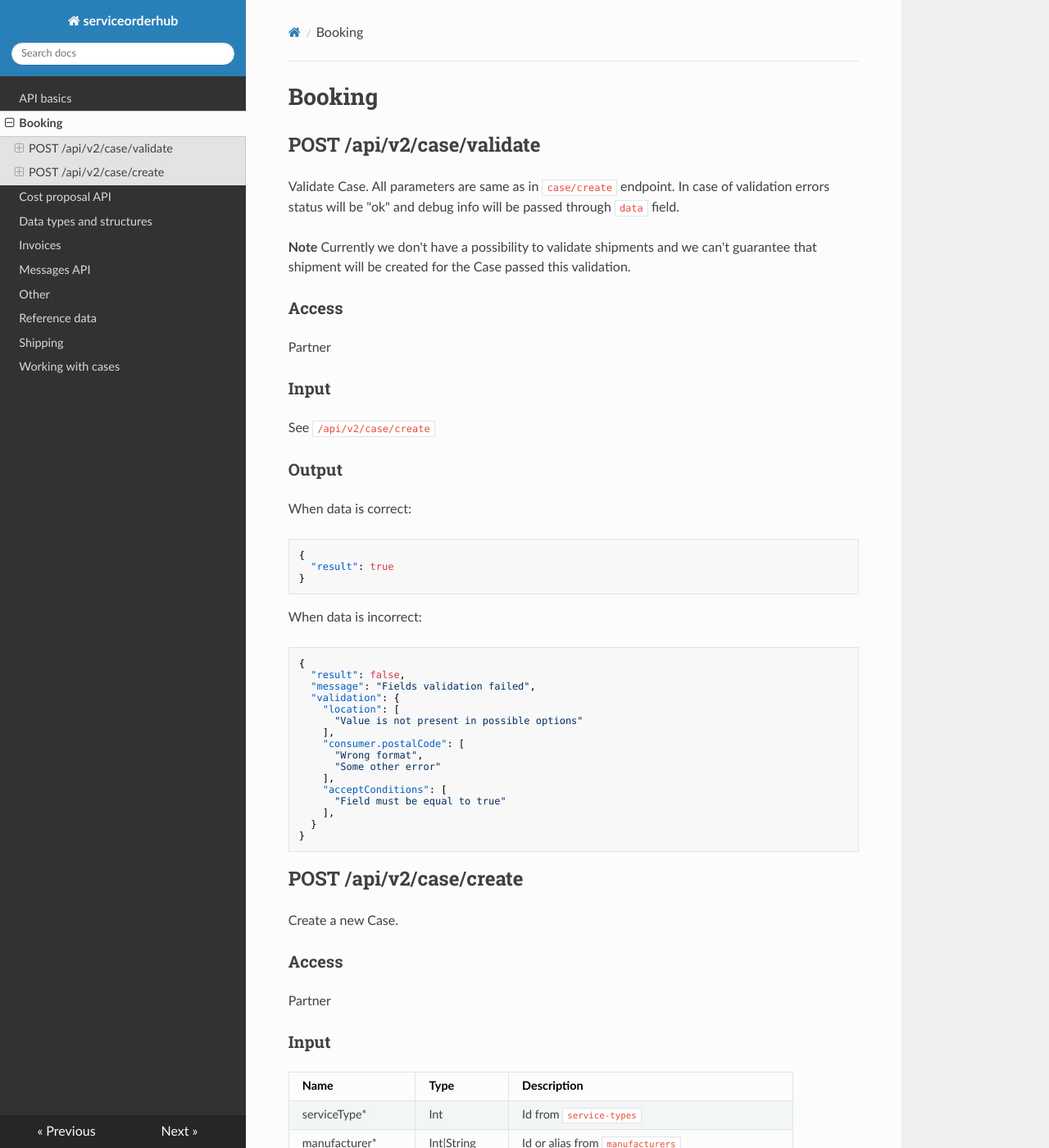
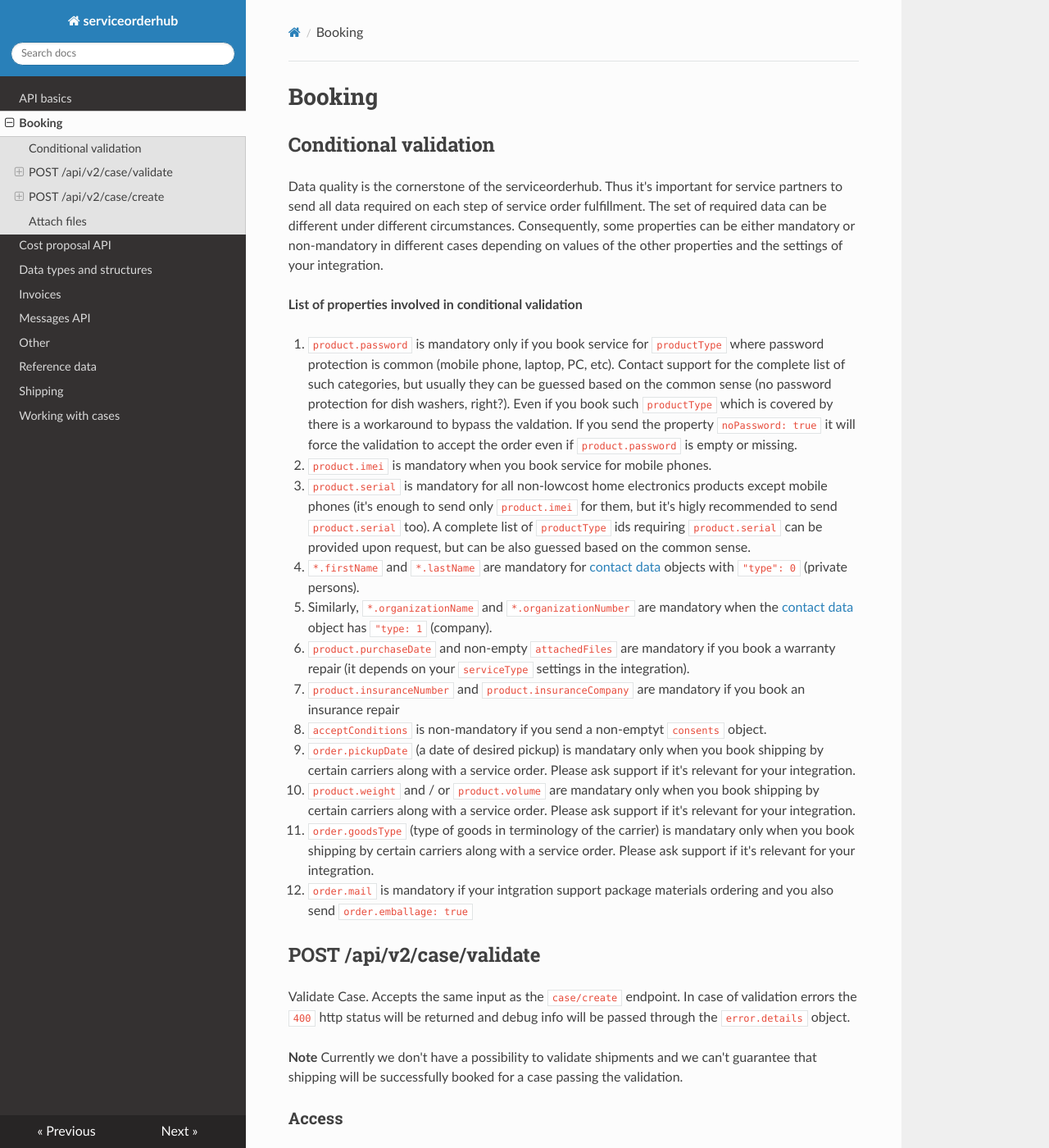
Before and after one commit to infocareworkshop/serviceorderhub-docs, an MkDocs documentation site: the page built from docs/Booking.md, in a window 1280 px wide and 1400 px high. Shown: the whole window at 82% size. Built offline with MkDocs 1.6.1, drawn with Linux system fonts in a browser that asks for light colours; nearby versions of some CDN libraries; some of the changed text lies outside the part shown.

Commit message:
Better docs

````diff
--- a/docs/Booking.md
+++ b/docs/Booking.md
@@ -1,14 +1,29 @@
 # Booking
+
+## Conditional validation
+Data quality is the cornerstone of the serviceorderhub. Thus it's important for service partners to send all data required on each step of service order fulfillment. The set of required data can be different under different circumstances. Consequently, some properties can be either mandatory or non-mandatory in different cases depending on values of the other properties and the settings of your integration.
+
+**List of properties involved in conditional validation**
+
+1. `product.password` is mandatory only if you book service for `productType` where password protection is common (mobile phone, laptop, PC, etc). Contact support for the complete list of such categories, but usually they can be guessed based on the common sense (no password protection for dish washers, right?). Even if you book such `productType` which is covered by there is a workaround to bypass the valdation. If you send the property `noPassword: true` it will force the validation to accept the order even if `product.password` is empty or missing.
+2. `product.imei` is mandatory when you book service for mobile phones.
+3. `product.serial` is mandatory for all non-lowcost home electronics products except mobile phones (it's enough to send only `product.imei` for them, but it's higly recommended to send `product.serial` too). A complete list of `productType` ids requiring `product.serial` can be provided upon request, but can be also guessed based on the common sense.
+5. `*.firstName` and `*.lastName` are mandatory for [contact data](/en/latest/Data%20types%20and%20structures/#contactdata) objects with `"type": 0` (private persons).
+6. Similarly, `*.organizationName` and `*.organizationNumber` are mandatory when the [contact data](/en/latest/Data%20types%20and%20structures/#contactdata) object has `"type: 1` (company).
+7. `product.purchaseDate` and non-empty `attachedFiles` are mandatory if you book a warranty repair (it depends on your `serviceType` settings in the integration).
+8. `product.insuranceNumber` and `product.insuranceCompany` are mandatory if you book an insurance repair
+9. `acceptConditions` is non-mandatory if you send a non-emptyt `consents` object.
+10. `order.pickupDate` (a date of desired pickup) is mandatary only when you book shipping by certain carriers along with a service order. Please ask support if it's relevant for your integration.
+11. `product.weight` and / or `product.volume` are mandatary only when you book shipping by certain carriers along with a service order. Please ask support if it's relevant for your integration.
+12. `order.goodsType` (type of goods in terminology of the carrier) is mandatary only when you book shipping by certain carriers along with a service order. Please ask support if it's relevant for your integration.
+13. `order.mail` is mandatory if your intgration support package materials ordering and you also send `order.emballage: true`
 
 ## POST /api/v2/case/validate
 
-Validate Case. All parameters are same as in `case/create` endpoint.
-In case of validation errors status will be "ok" and debug info will be
-passed through `data` field.
+Validate Case. Accepts the same input as the `case/create` endpoint.
+In case of validation errors the `400` http status will be returned and debug info will be passed through the `error.details` object.
 
-**Note** Currently we don't have a possibility to validate shipments and
-we can't guarantee that shipment will be created for the Case passed
-this validation.
+**Note** Currently we don't have a possibility to validate shipments and we can't guarantee that shipping will be successfully booked for a case passing the validation.
 
 ### Access
 
@@ -24,7 +39,9 @@ When data is correct:
 
 ```
 {
-  "result": true
+  "data": {
+    "result": true
+  }
 }
 ```
 
@@ -32,19 +49,23 @@ When data is incorrect:
 
 ```
 {
-  "result": false,
-  "message": "Fields validation failed",
-  "validation": {
-    "location": [
-      "Value is not present in possible options"
-    ],
-    "consumer.postalCode": [
-      "Wrong format",
-      "Some other error"
-    ],
-    "acceptConditions": [
-      "Field must be equal to true"
-    ],
+  "error": {
+    "message": "Fields validation failed",
+    "details": {
+      "product.password": [
+        "Field is required"
+      ],
+      "location": [
+        "Value is not present in possible options"
+      ],
+      "consumer.postalCode": [
+        "Wrong format",
+        "Some other error"
+      ],
+      "acceptConditions": [
+        "Field must be equal to true"
+      ]
+    }
   }
 }
 ```
@@ -59,38 +80,37 @@ Partner
 
 ### Input
 
-| Name                           | Type          | Description                                              |
-|--------------------------------|---------------|----------------------------------------------------------|
-| serviceType\*                  | Int           | Id from `service-types`                                  |
-| manufacturer\*                 | Int\|String   | Id or alias from `manufacturers`                         |
-| productType\*                  | Int\|String   | Id or alias from `product-types`                         |
-| shipping<sup>1</sup>           | Int           | Id from `shipping-methods`                               |
-| location\*                     | Int           | Id from `service-locations`                              |
-| order\*                        | OrderData     | Order data                                               |
-| product\*                      | ProductData   | Product data                                             |
-| pickupDestination<sup>2</sup>  | String        | `consumer` or `customCompany` or `customPrivate`         |
-| returnDestination<sup>2</sup>  | String        | `consumer` or `customCompany` or `customPrivate`         |
-| clientPostalCode\*             | String        |                                                          |
-| customer\*                     | ContactData   | Info about user who books this order                     |
-| consumer<sup>3</sup>           | ContactData   | Info about end user                                      |
-| pickupDst<sup>4</sup>          | ContactData   | Where shipment will be picked up or sent from            |
-| returnDst<sup>5</sup>          | ContactData   | Where shipment should be delivered after repair          |
-| originatorType\*               | Originator    | Originator type                                          |
-| bookingType\*                  | BookingType   | Booking type                                             |
-| acceptConditions\*             | Boolean       | Terms and condition acceptance. Should be `true`         |
-| noPassword                     | Boolean       | Make `product.password` optional                         |
+| Name                           | Type          | Description
+|--------------------------------|---------------|------------------------------------------------------------------------------------
+| serviceType\*                  | Int           | Id from `service-types`
+| manufacturer\*                 | Int\|String   | Id or alias from `manufacturers`
+| productType\*                  | Int\|String   | Id or alias from `product-types`
+| shipping<sup>1</sup>           | Int           | Id from `shipping-methods`
+| location\*                     | Int           | Id from `service-locations`
+| order\*                        | OrderData     | Order data
+| product\*                      | ProductData   | Product data
+| pickupDestination<sup>2</sup>  | String        | `consumer` or `customCompany` or `customPrivate`
+| returnDestination<sup>2</sup>  | String        | `consumer` or `customCompany` or `customPrivate`
+| clientPostalCode\*             | String        |
+| customer\*                     | ContactData   | Info about user who books this order
+| consumer<sup>3</sup>           | ContactData   | Info about end user
+| pickupDst<sup>4</sup>          | ContactData   | Where shipment will be picked up or sent from
+| returnDst<sup>5</sup>          | ContactData   | Where shipment should be delivered after repair
+| originatorType\*               | Originator    | Originator type
+| bookingType\*                  | BookingType   | Booking type
+| acceptConditions\*             | Boolean       | Terms and condition acceptance. Must be `true` if no consents sent
+| noPassword                     | Boolean       | Make `product.password` optional
 
-<sup>1</sup> `shipping` can be assigned automatically by the Service Order Hub if
-shipping is required according to the business rules, but no shipping
-method id was sent. If more than one method is available, the first one by name will be selected.
+<sup>1</sup> `shipping` can be assigned automatically by the Service Order Hub if shipping is required according to the business rules (your integration setup), but no shipping method id was sent. If more than one method is available, the first one by name (alphabetically) will be selected.
 
 <sup>2</sup> Enabled when originatorType - `helpdesk`
 
-<sup>3</sup>  Enabled when bookingType ≠ `privateToPrivate`
+<sup>3</sup> Enabled when bookingType ≠ `privateToPrivate`
 
 <sup>4</sup> Enabled when pickupDestination ≠ `consumer`. If pickupDestination is not sent, we use `pickupDestination: "consumer"` by default
 
 <sup>5</sup> Enabled when returnDestination ≠ `consumer`. If returnDestination is not sent, we use `returnDestination: "consumer"` by default
+
 
 ### Example
 
@@ -165,3 +185,10 @@ content-type: application/json
   "guid": "69b0e17f-eeb9-4834-b809-60b015054c0d" // Case's GUID
 }
 ```
+
+## Attach files
+You can send files as `multipart/form-data` together with the order.
+
+Allowed file extensions: 'jpg', 'png', 'txt', 'pdf', 'doc', 'docx', 'jpeg', 'odt', 'xls', 'xlsx', 'avi', 'mp4', 'm4v', 'mov', 'wmv', 'mpg', 'mpeg', 'm2v', 'gif', 'mkv', 'mpg', 'mp2', 'mpeg', 'mpe', 'mpv', '3gp'
+
+It's not recommended to attach files in this way due to time-outs caused by file size. Instead it's recommended to use [`case/files`](/en/latest/Working%20with%20cases/#post-apiv2casefiles) to upload files after the case is created.
````
Also changed, not shown: docs/Data types and structures.md (+35 -8 lines).
